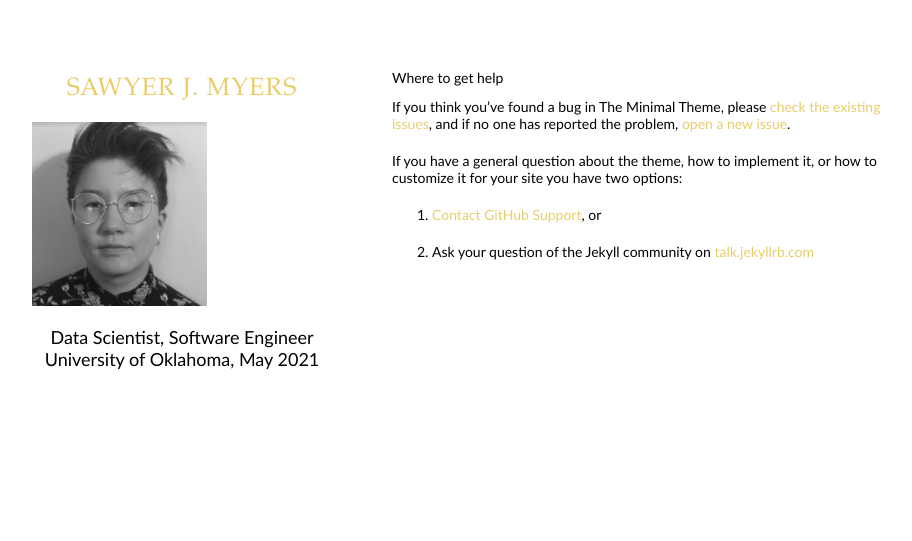
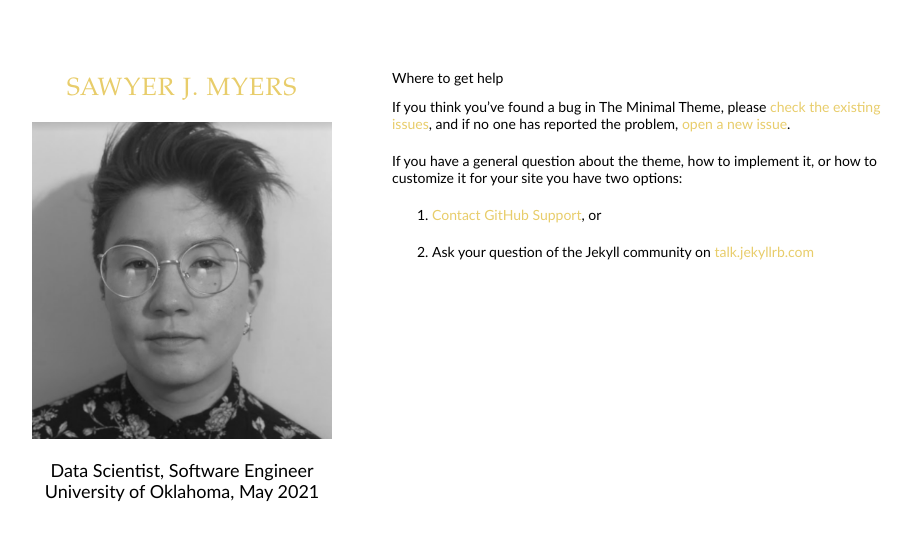
Before and after one commit to myer0432/myer0432.github.io, a Jekyll site: the page built from docs/SUPPORT.md, in a window 1280 px wide. Shown: the top 541 px of the page, without its empty margins (178-1090 px from the left). Built offline with Jekyll 4.4.1, drawn with Linux system fonts in a browser that asks for light colours; our own code applies the rules of GitHub Pages for plain Markdown files.

Commit message:
reformatting contents

```diff
--- a/_layouts/default.html
+++ b/_layouts/default.html
@@ -13,15 +13,15 @@
   </head>
   <body>
     <div class="wrapper">
-      <header>
-        <h1><center><a href="{{ "/" | absolute_url }}" width="200">{{ site.title }}</a></center></h1>
+      <header><center>
+        <h1><a href="{{ "/" | absolute_url }}" width="200">{{ site.title }}</a></h1>
 
         {% if site.logo %}
-          <img src="{{site.logo | relative_url}}" alt="Logo" width="175"/>
+          <img src="{{site.logo | relative_url}}" alt="Logo"/>
         {% endif %}
 
         <h3><center>{{ site.role }}<br>{{ site.education }}</center></h6>
-      </header>
+      </center></header>
       <section>
 
       {{ content }}
```
Also changed, not shown: another-page.md (+16 -0 lines), index.md (+2 -20 lines).
